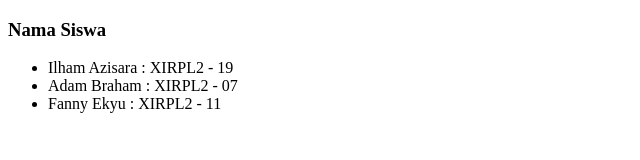
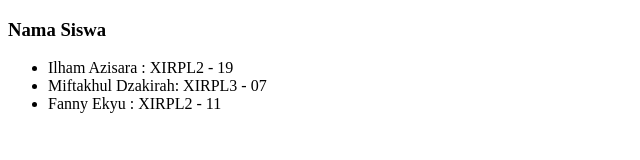
Before and after one commit to ailsadamayanti02/Ailsa-XRPLA, a plain HTML site: page index.html in a window 1280 px wide. Shown: the full height of the page, 0-640 px from the left. Drawn offline with Linux system fonts and the light colour scheme.

Commit message:
update index.html

```diff
--- a/index.html
+++ b/index.html
@@ -22,7 +22,7 @@
 
         <li>Ilham Azisara : XIRPL2 - 19</li>
 
-        <li>Adam Braham : XIRPL2 - 07</li>
+        <li>Miftakhul Dzakirah: XIRPL3 - 07</li>
 
         <li>Fanny Ekyu : XIRPL2 - 11</li>
 
```
